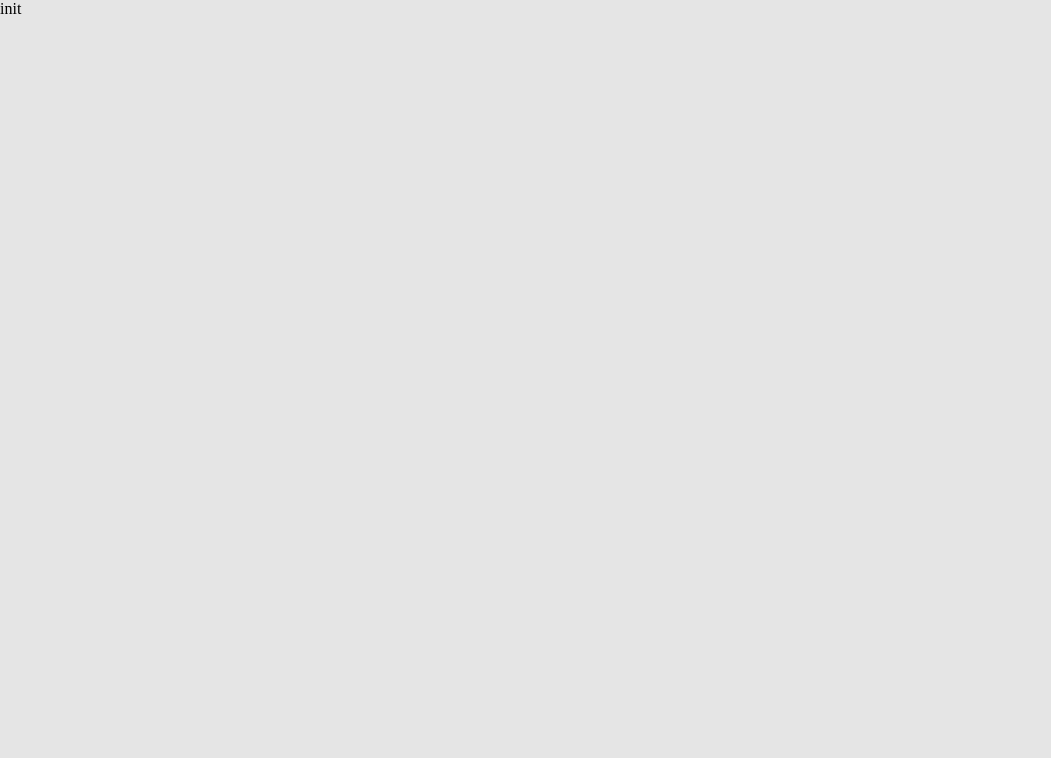
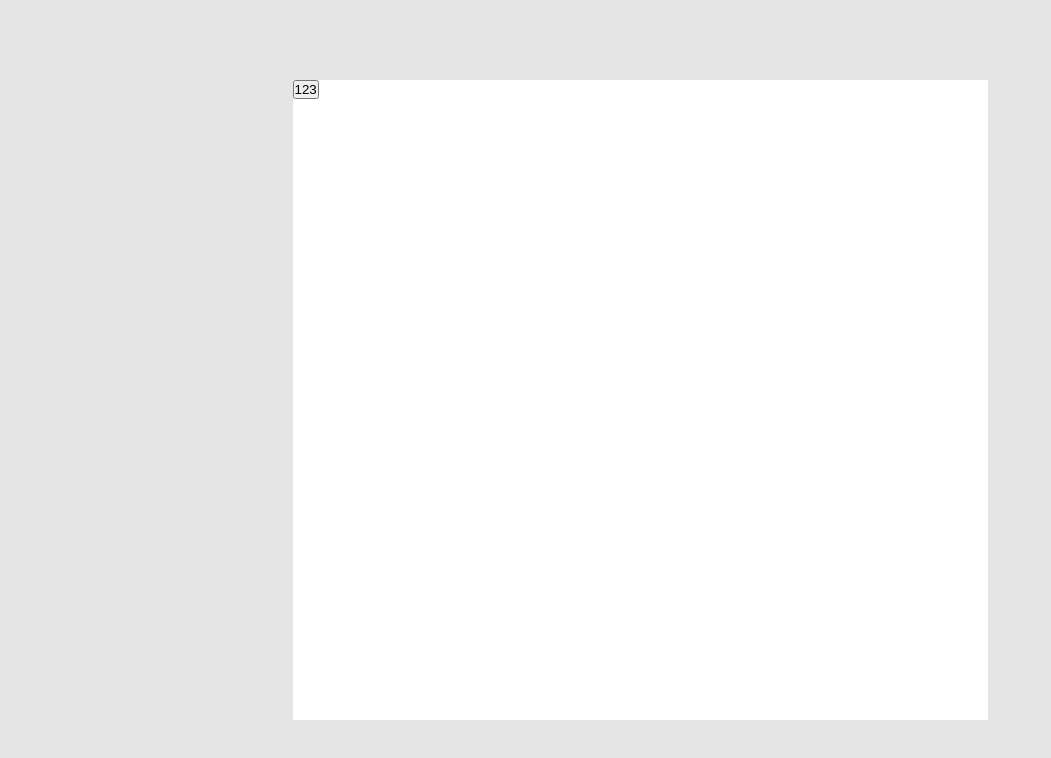
Before and after one commit to EvgeniiAtYourService/sendsay-test, a React (Create React App) app: page / in a window 1280 px wide. Shown: the top 758 px of the page, without its empty margins (0-1051 px from the left). Built offline with nearby package versions, Linux system fonts and the light colour scheme.

Commit message:
Add eslint

```diff
--- a/src/App.tsx
+++ b/src/App.tsx
@@ -1,8 +1,13 @@
 import React from 'react'
+import Button from './components/Button/Button'
 import './global.css'
 
 function App() {
-  return <div className="App">init</div>
+  return (
+    <div className="App">
+      <Button size="s">123</Button>
+    </div>
+  )
 }
 
 export default App
--- /dev/null
+++ b/src/components/Button/Button.module.css
@@ -0,0 +1,18 @@
+.common {
+    height: 48px;
+    margin: 0 8px 8px 0;
+}
+
+.s {
+    width: 52px;
+}
+.m {
+    width: 72px;
+}
+.l {
+    width: 152px;
+}
+.equals {
+    width: 232px;
+    height: 64px;
+}
--- /dev/null
+++ b/src/components/Button/Button.tsx
@@ -0,0 +1,13 @@
+import React from 'react'
+import styles from './Button.module.css'
+import { ButtonProps } from './Button.props'
+
+function Button({ children, size, onClick }: ButtonProps) {
+  return (
+    <button type="button" onClick={onClick}>
+      {children}
+    </button>
+  )
+}
+
+export default Button
--- a/src/global.css
+++ b/src/global.css
@@ -6,4 +6,22 @@
 
 body {
   background-color: #e5e5e5;
+  display: flex;
+  justify-content: center;
+  align-items: center;
+  height: 100vh;
+  width: 100vw;
 }
+
+.App {
+  width: 695px;
+  height: 640px;
+  background-color: #ffffff;
+}
+
+:root {
+  --primary: #5d5fef;
+  --light-grey: #6b7280;
+  --dark-grey: #4d5562;
+  --grey-bg: #F3F4F6;
+}
--- a/src/reportWebVitals.ts
+++ b/src/reportWebVitals.ts
@@ -1,8 +1,10 @@
 import { ReportHandler } from 'web-vitals';
 
-const reportWebVitals = (onPerfEntry?: ReportHandler) => {
+const reportWebVitals = (onPerfEntry?: ReportHandler): void => {
   if (onPerfEntry && onPerfEntry instanceof Function) {
-    import('web-vitals').then(({ getCLS, getFID, getFCP, getLCP, getTTFB }) => {
+    import('web-vitals').then(({
+      getCLS, getFID, getFCP, getLCP, getTTFB
+    }) => {
       getCLS(onPerfEntry);
       getFID(onPerfEntry);
       getFCP(onPerfEntry);
```
Also changed, not shown: package.json (+13 -8 lines), src/components/Button/Button.props.ts (added, +7 -0 lines), .eslintrc.json (added), 1 other file (tests, documents, lock files or other folders).
